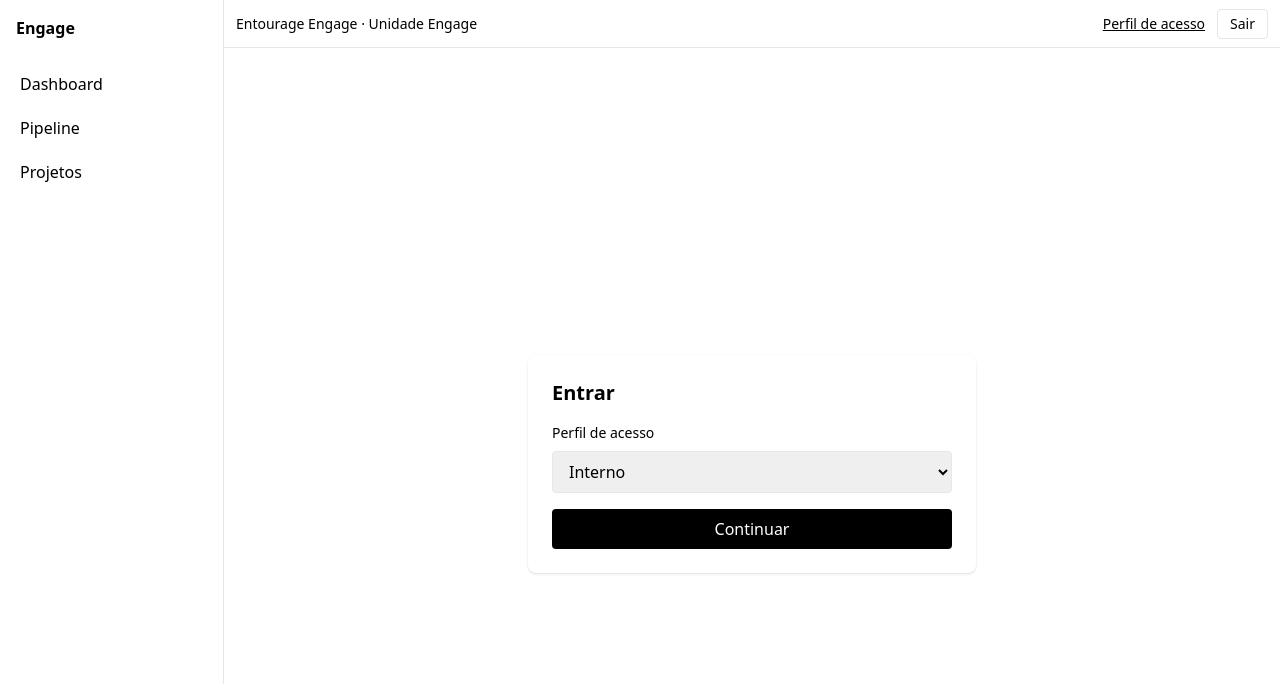
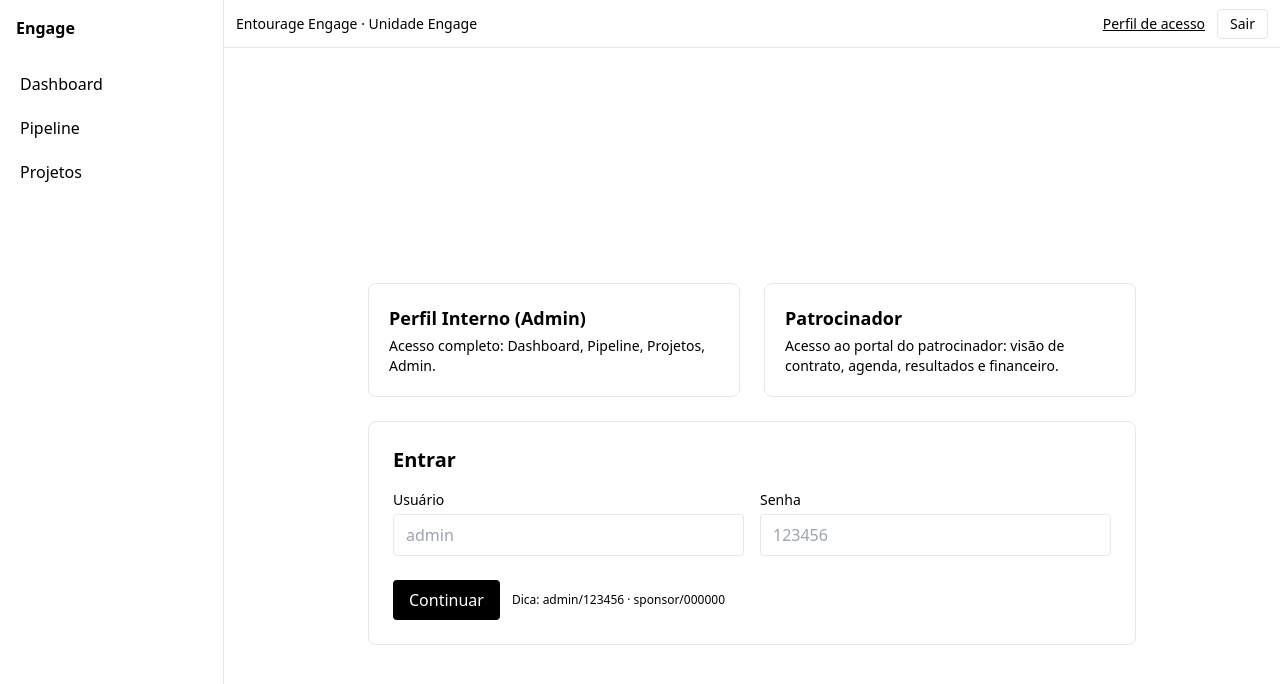
Before and after one commit to jay-psf/jay-psf-engage-dashboard-template, a Next.js app: page /login in a window 1280 px wide. Shown: the top 684 px of the page. Built offline with nearby package versions, Linux system fonts and the light colour scheme.

Commit message:
feat(auth): login com usuario/senha (admin/sponsor) e RBAC no middleware

```diff
--- a/app/api/auth/route.ts
+++ b/app/api/auth/route.ts
@@ -2,21 +2,39 @@ import { NextResponse } from "next/server";
 
 export async function POST(req: Request) {
   const form = await req.formData();
-  const role = String(form.get("role") || "internal");
+  const role = String(form.get("role") || "");
+  const username = String(form.get("username") || "");
+  const password = String(form.get("password") || "");
   const brand = String(form.get("brand") || "");
   const next = String(form.get("next") || "/");
 
-  // cookies básicos (mock de sessão)
-  const res = NextResponse.redirect(new URL(
-    role === "sponsor"
-      ? `/sponsor/${encodeURIComponent(brand || "Aurora Drinks")}/overview`
-      : next || "/",
-    req.url
-  ));
+  let ok = false;
+  let redirectTo = "/login?err=1";
 
+  if (role === "admin") {
+    // admin / 123456
+    if (username.toLowerCase() === "admin" && password === "123456") {
+      ok = true;
+      redirectTo = "/";
+    }
+  } else if (role === "sponsor") {
+    // sponsor / 000000
+    if (username.toLowerCase() === "sponsor" && password === "000000" && brand.trim().length > 0) {
+      ok = true;
+      redirectTo = `/sponsor/${encodeURIComponent(brand)}/overview`;
+    }
+  }
+
+  if (!ok) {
+    return NextResponse.redirect(new URL("/login?err=1", req.url));
+  }
+
+  const res = NextResponse.redirect(new URL(redirectTo || next || "/", req.url));
   res.cookies.set("engage_role", role, { path: "/", httpOnly: false });
+  res.cookies.set("engage_user", username, { path: "/", httpOnly: false });
+
   if (role === "sponsor") {
-    res.cookies.set("engage_brand", brand || "Aurora Drinks", { path: "/", httpOnly: false });
+    res.cookies.set("engage_brand", brand, { path: "/", httpOnly: false });
   } else {
     res.cookies.delete("engage_brand");
   }
--- a/app/api/logout/route.ts
+++ b/app/api/logout/route.ts
@@ -2,6 +2,7 @@ import { NextResponse } from "next/server";
 export async function POST(req: Request) {
   const res = NextResponse.redirect(new URL("/login", req.url));
   res.cookies.delete("engage_role");
+  res.cookies.delete("engage_user");
   res.cookies.delete("engage_brand");
   return res;
 }
--- a/app/login/login-form.tsx
+++ b/app/login/login-form.tsx
@@ -2,35 +2,107 @@
 import { useSearchParams } from "next/navigation";
 import { useState } from "react";
 
+type Role = "admin" | "sponsor";
+
 export default function LoginForm() {
   const params = useSearchParams();
-  const next = params.get("next") || "/";
-  const [role, setRole] = useState("internal");
+  const err = params.get("err");
+  const [role, setRole] = useState<Role>("admin");
+  const [username, setUsername] = useState("");
+  const [password, setPassword] = useState("");
   const [brand, setBrand] = useState("");
 
   return (
     <main className="min-h-screen flex items-center justify-center bg-neutral-50 p-6">
-      <form method="POST" action="/api/auth" className="w-full max-w-md bg-white p-6 rounded-lg shadow">
-        <h1 className="text-xl font-semibold mb-4">Entrar</h1>
+      <div className="w-full max-w-3xl grid md:grid-cols-2 gap-6">
+        <section
+          onClick={() => setRole("admin")}
+          className={`cursor-pointer border rounded-lg p-5 bg-white hover:shadow ${
+            role === "admin" ? "ring-2 ring-neutral-900" : ""
+          }`}
+        >
+          <h2 className="text-lg font-semibold mb-1">Perfil Interno (Admin)</h2>
+          <p className="text-sm text-neutral-600">
+            Acesso completo: Dashboard, Pipeline, Projetos, Admin.
+          </p>
+        </section>
 
-        <label className="block text-sm mb-2">Perfil de acesso</label>
-        <select name="role" value={role} onChange={(e)=>setRole(e.target.value)}
-          className="w-full mb-4 border rounded px-3 py-2">
-          <option value="internal">Interno</option>
-          <option value="sponsor">Patrocinador</option>
-        </select>
+        <section
+          onClick={() => setRole("sponsor")}
+          className={`cursor-pointer border rounded-lg p-5 bg-white hover:shadow ${
+            role === "sponsor" ? "ring-2 ring-neutral-900" : ""
+          }`}
+        >
+          <h2 className="text-lg font-semibold mb-1">Patrocinador</h2>
+          <p className="text-sm text-neutral-600">
+            Acesso ao portal do patrocinador: visão de contrato, agenda, resultados e financeiro.
+          </p>
+        </section>
 
-        {role === "sponsor" && (
-          <>
-            <label className="block text-sm mb-2">Marca</label>
-            <input name="brand" value={brand} onChange={(e)=>setBrand(e.target.value)}
-              placeholder="Ex: Aurora Drinks" className="w-full mb-4 border rounded px-3 py-2"/>
-          </>
-        )}
+        <form
+          method="POST"
+          action="/api/auth"
+          className="md:col-span-2 bg-white border rounded-lg p-6"
+        >
+          <input type="hidden" name="role" value={role} />
+          <h1 className="text-xl font-semibold mb-4">Entrar</h1>
 
-        <input type="hidden" name="next" value={next} />
-        <button className="w-full bg-black text-white rounded px-4 py-2">Continuar</button>
-      </form>
+          {err && (
+            <div className="mb-4 text-sm text-danger-700 bg-danger-50 border border-danger-200 rounded p-3">
+              Usuário ou senha inválidos para o perfil selecionado.
+            </div>
+          )}
+
+          <div className="grid md:grid-cols-2 gap-4">
+            <div>
+              <label className="block text-sm mb-1">Usuário</label>
+              <input
+                name="username"
+                value={username}
+                onChange={(e) => setUsername(e.target.value)}
+                placeholder={role === "admin" ? "admin" : "sponsor"}
+                className="w-full border rounded px-3 py-2"
+                required
+              />
+            </div>
+            <div>
+              <label className="block text-sm mb-1">Senha</label>
+              <input
+                type="password"
+                name="password"
+                value={password}
+                onChange={(e) => setPassword(e.target.value)}
+                placeholder={role === "admin" ? "123456" : "000000"}
+                className="w-full border rounded px-3 py-2"
+                required
+              />
+            </div>
+
+            {role === "sponsor" && (
+              <div className="md:col-span-2">
+                <label className="block text-sm mb-1">Marca</label>
+                <input
+                  name="brand"
+                  value={brand}
+                  onChange={(e) => setBrand(e.target.value)}
+                  placeholder="Ex.: Aurora Drinks"
+                  className="w-full border rounded px-3 py-2"
+                  required
+                />
+              </div>
+            )}
+          </div>
+
+          <div className="mt-6 flex items-center gap-3">
+            <button className="bg-black text-white rounded px-4 py-2">
+              Continuar
+            </button>
+            <div className="text-xs text-neutral-500">
+              Dica: admin/123456 · sponsor/000000
+            </div>
+          </div>
+        </form>
+      </div>
     </main>
   );
 }
--- a/app/login/page.tsx
+++ b/app/login/page.tsx
@@ -1,7 +1,7 @@
 import { Suspense } from "react";
 import LoginForm from "./login-form";
 
-export const dynamic = "force-dynamic"; // evita tentativa de pré-render estático
+export const dynamic = "force-dynamic";
 
 export default function LoginPage() {
   return (
```
Also changed, not shown: middleware.ts (+17 -4 lines).
